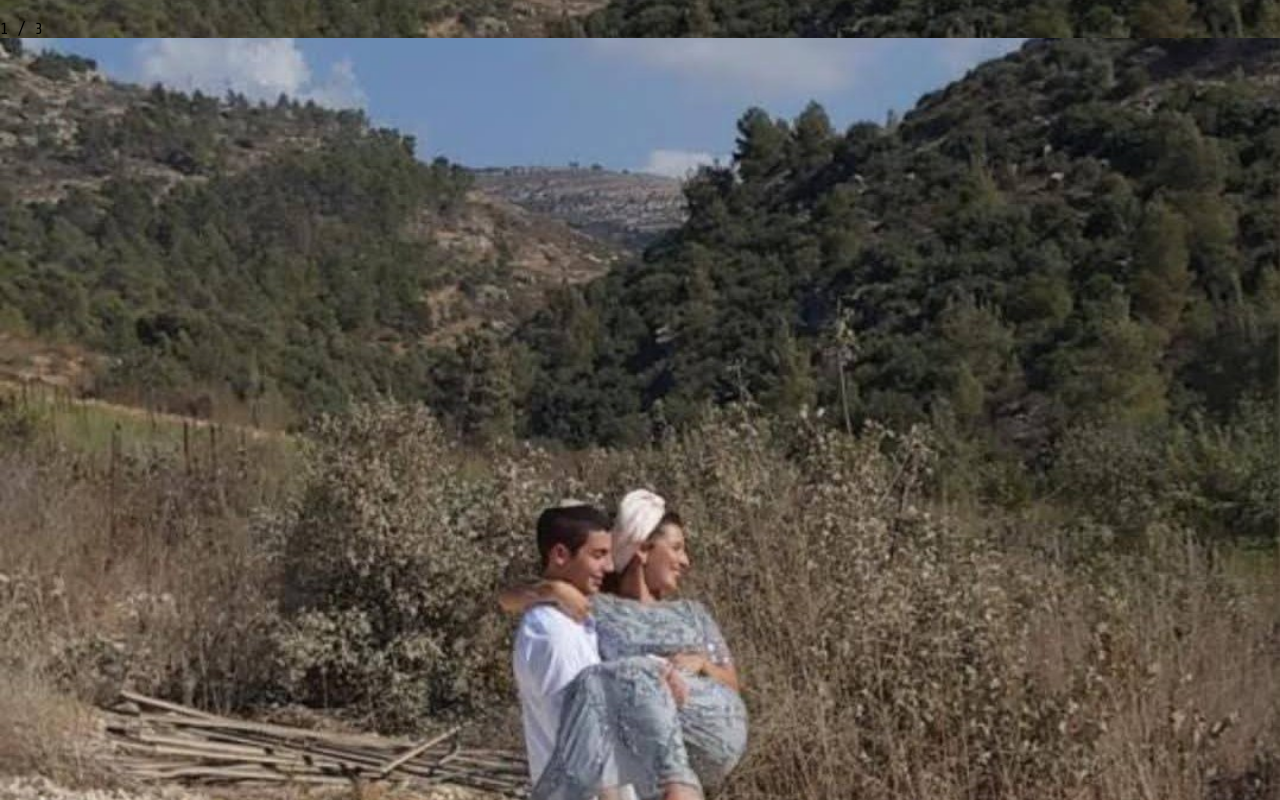
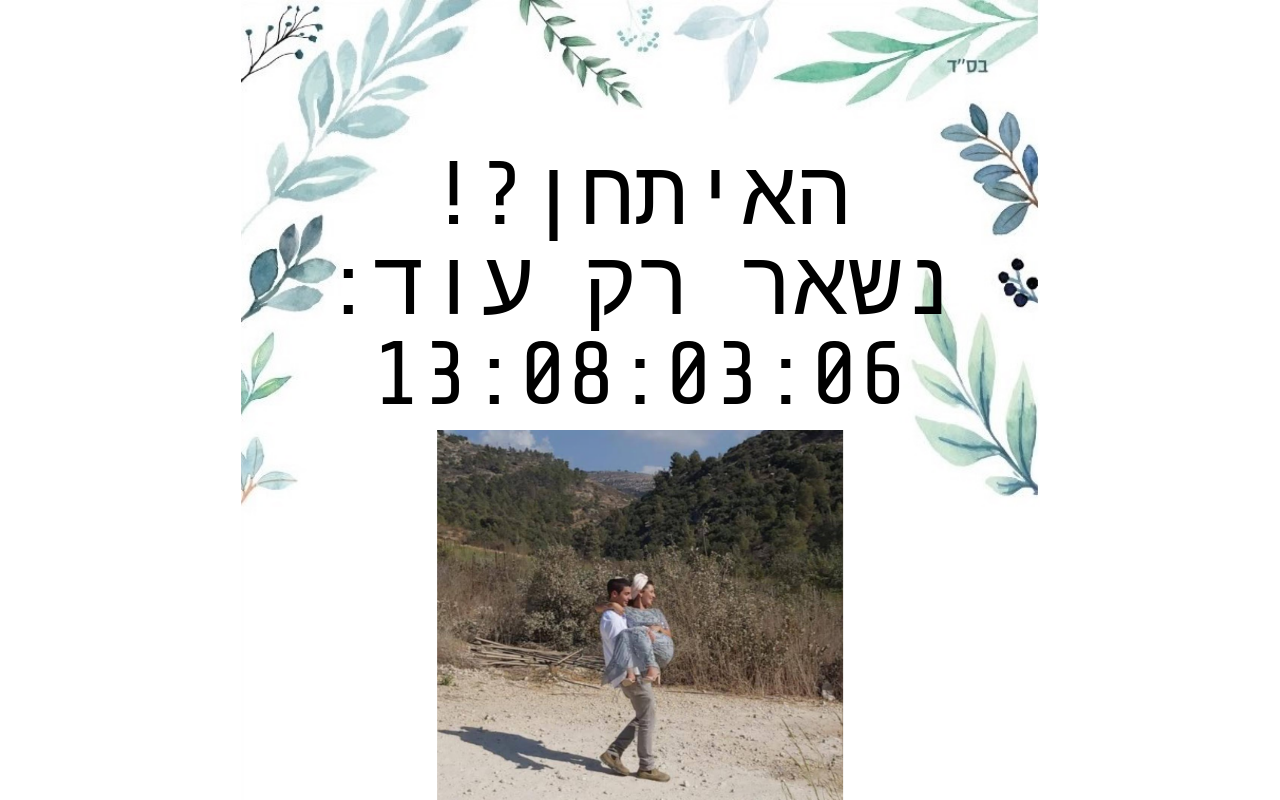
Before and after one commit to getplaces/haitachen.com, a plain HTML site: page index.html in a window 1280 px wide. Drawn offline with nearby package versions, Linux system fonts and the light colour scheme.

Commit message:
Added more stuff

```diff
--- a/index.css
+++ b/index.css
@@ -4,6 +4,7 @@ body{
 
 
 }
+/*
 html{
     background-image: url("carry_image.jpeg");
     background-repeat: no-repeat;
@@ -12,6 +13,7 @@ html{
     background-position: center;
 
 }
+*/
 *{
     font-family: 'Share Tech Mono', monospace;
 }
@@ -19,7 +21,7 @@ html{
     font-size: 90px;
     line-height:90px;
     height:100px;
-    color: aliceblue;
+    color: black;
     width: 100%;
     text-align: center;
 }
@@ -27,36 +29,49 @@ html{
 #title {
     font-size: 90px;
     line-height:90px;
-    color: aliceblue;
+    color: black;
     width: 100%;
     text-align: center;
 }
+
+#songTitle {
+    font-size: 90px;
+    line-height:90px;
+    color: black;
+    width: 100%;
+    text-align: center;
+}
+
+#newLineLabel {
+    text-align: right;
+}
+
+#newLine {
+    font-size: 30px;
+}
+
 #time-running{
     font-size: 90px;
     line-height:90px;
-    color: aliceblue;
+    color: black;
     width: 100%;
     text-align: center;
 }
 #img-container{
-    position:absolute;
     width:100%;
 }
 #carryimg{
     width:100%;
 }
+
 #text-container{
     width:100%;
-    margin-top: 20px;
-    position:absolute;
+    margin-top: 150px;
     display:flex;
     flex-direction: column;
     justify-content: center;
     align-items: center;
     align-content: center;
-}
-#container {
-
 }
 
 #page{
@@ -80,3 +95,101 @@ html{
     -ms-user-select: none;
     user-select: none;
 }
+
+*,
+*::before,
+*::after { box-sizing: border-box; }
+
+html,
+body {
+  display: flex;
+  align-items: center;
+  justify-content: center;
+  align-items: center;
+
+  width: 100%;
+  height: 100%;
+  margin: 0;
+  padding: 0;
+
+  background-image: url(background.jpeg);
+  background-position: center;
+  background-position-y: top;
+  background-repeat: no-repeat;
+  position: fixed;
+  background-size:contain;
+}
+
+
+.card {
+  position: relative;
+
+  width: 700px;
+  height: 400px;
+  overflow: hidden;
+
+  border-radius: 5px;
+  /*box-shadow: 0px 4px 10px rgba(0, 0, 0, 0.3);*/
+}
+
+/*Light blue cover above the slide show*/
+.card::after {
+  content: '';
+  position: absolute;
+  left: 0;
+  top: 0;
+  z-index: 900;
+
+  display: block;
+  width: 100%;
+  height: 100%;
+
+  background-color: rgba(140, 22, 114, 0);
+}
+
+.card_part {
+  position: absolute;
+  top: 0;
+  left: 0;
+  z-index: 7;
+
+  display: flex;
+  align-items: center;
+  width: 100%;
+  height: 100%;
+
+  transform: translateX( 700px );
+  background-image: url(carry_image.jpeg);
+  background-size: contain;
+  background-repeat: no-repeat;
+  background-position: center;
+
+  animation: opaqTransition 28s cubic-bezier(0, 0, 0, 0.97) infinite;
+}
+
+
+.card_part.card_part-two {
+  z-index: 6;
+  background-image: url(carry_image.jpeg);
+  animation-delay: 7s;
+}
+
+.card_part.card_part-three {
+  z-index: 5;
+  background-image: url(carry_image.jpeg);
+  animation-delay: 14s;
+}
+
+.card_part.card_part-four {
+  z-index: 4;
+  background-image: url(carry_image.jpeg);
+  animation-delay: 21s;
+}
+
+
+@keyframes opaqTransition {
+  3% { transform: translateX( 0 ); }
+  25% { transform: translateX( 0 ); }
+  28% { transform: translateX( -700px ); }
+  100% { transform: translateX( -700px ); }
+}
--- a/index.html
+++ b/index.html
@@ -7,18 +7,26 @@
 </div> -->
 <div id="page">
     <div id="text-container">
-        <div class="mySlides">
-            <div class="numbertext">1 / 3</div>
-            <img src="carry_image.jpeg" style="width:100%">
-            <img src="carry_image.jpeg" style="width:100%">
-            <img src="carry_image.jpeg" style="width:100%">
-            <div class="text">Caption Text</div>
-          </div>
         <div id="title">!?האיתחן</div>
+        <div id="title">:נשאר רק עוד</div>
         <div id="demo" class="center"></div>
-        <div id="time-running">?אתה מוכן</div>
-        <div id="time-running">!הזמן רץ</div>
+        <div id="card" class="card">
+            <div class="card_part card_part-one"></div>
+            <div class="card_part card_part-two"></div>
+            <div class="card_part card_part-three"></div>
+            <div class="card_part card_part-four"></div>
+        </div>
+        <div id="time-running" style="margin-top: 15px;">🤵👰!עד החתונה</div>
+        <div id="songTitle">:פינת החמשיר</div>
+        <div></div>
+        <form>
+            <label id="newLineLabel" for="newLine" style="font-size: 30px;"></label>
+            <input dir="rtl" type="text" id="newLine" name="newLine" size="40" value="תרגישו חופשי להוסיף שורה חדשה"></input>
+          </form>
+        <hr>
+
     </div>
 </div>
 
+
 <script src="index.js"></script>
--- a/index.js
+++ b/index.js
@@ -18,17 +18,15 @@ var x = setInterval(function() {
   var hours = Math.floor((distance % (1000 * 60 * 60 * 24)) / (1000 * 60 * 60));
   var minutes = Math.floor((distance % (1000 * 60 * 60)) / (1000 * 60));
   var seconds = Math.floor((distance % (1000 * 60)) / 1000);
-  var miliseconds = Math.floor((distance % 1000) / 1);
 
   const fixeddays = ('' + days).padStart(2, '0')
   const fixedhours = ('' + hours).padStart(2, '0')
   const fixedminutes = ('' + minutes).padStart(2, '0')
   const fixedseconds = ('' + seconds).padStart(2, '0')
-  const fixedmiliseconds = ('' + miliseconds).padStart(3, '0')
 
   // Display the result in the element with id="demo"
   document.getElementById("demo").innerHTML = fixeddays + ":" + fixedhours + ":"
-  + fixedminutes + ":" + fixedseconds + ":" + fixedmiliseconds;
+  + fixedminutes + ":" + fixedseconds;
 }, 1);
 
 function randomTiming() {
@@ -38,7 +36,7 @@ function randomTiming() {
 
 function createConfettiDiv(id, top, right, timing) {
 
-  var textArray = ['🎉','🎊','✨','🍰','❤']
+  var textArray = ['🎉','🎊','✨','🍰','❤',]
   var item = textArray[Math.floor(Math.random()*textArray.length)]
 
   var div = document.createElement('div')
@@ -98,4 +96,4 @@ function confetti(e){
   }
 }
 
-document.getElementById('page').addEventListener('click',confetti)
+document.getElementById('card').addEventListener('click',confetti)
```
Also changed, not shown: background.jpeg (added).
